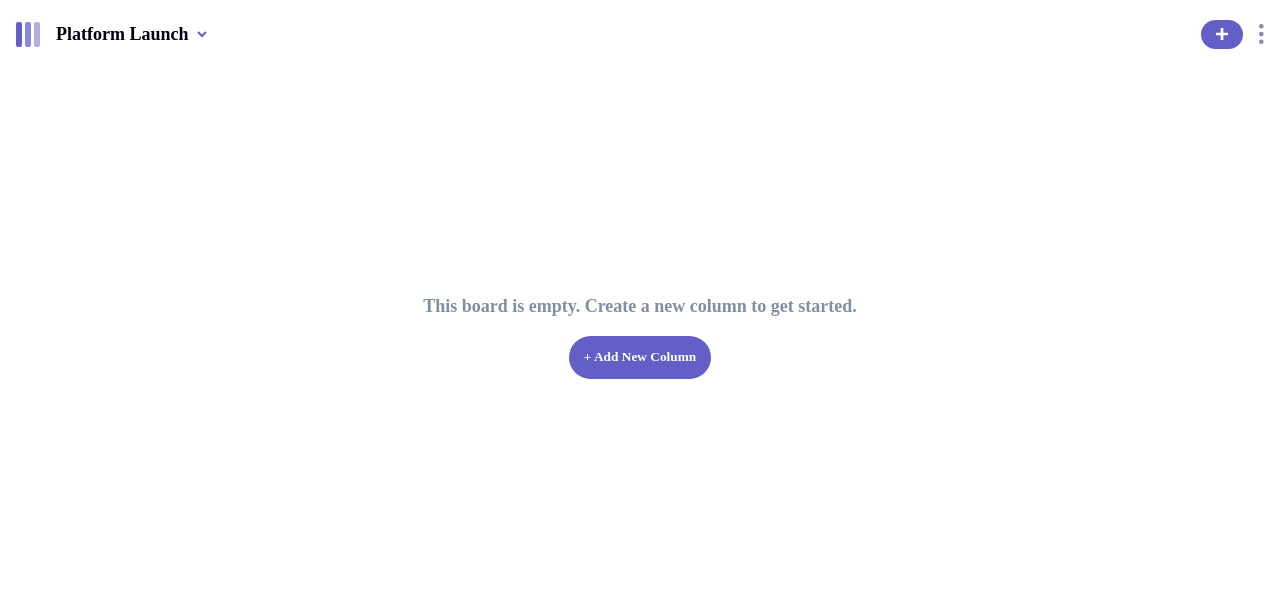
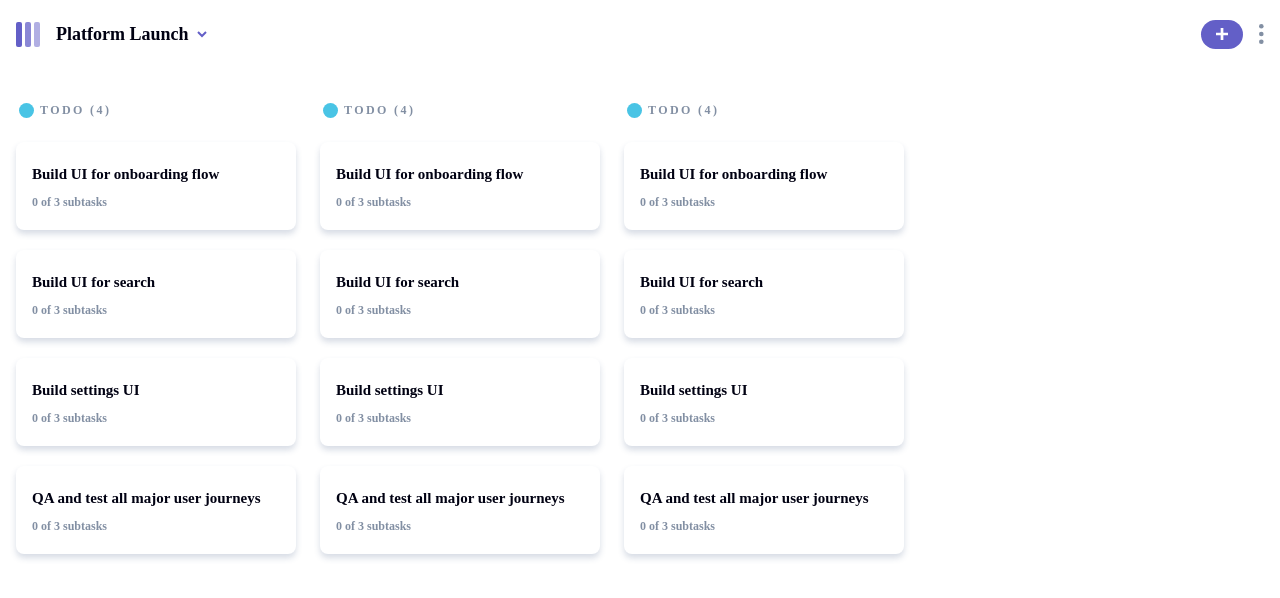
Before and after one commit to surrealgee/kanban-task-management-web-app, a React (Vite) app: page / in a window 1280 px wide. Shown: the top 598 px of the page. Built offline with nearby package versions, Linux system fonts and the light colour scheme.

Commit message:
Build column and task static components

```diff
--- a/src/components/Board.jsx
+++ b/src/components/Board.jsx
@@ -1,12 +1,23 @@
 import styled from "styled-components";
 import EmptyBoard from "./EmptyBoard";
+import Column from "./Column";
 
 function Board() {
   return (
-    <main>
-      <EmptyBoard />
-    </main>
+    <StyledBoard>
+      <Column />
+      <Column />
+      <Column />
+    </StyledBoard>
   );
 }
 
+const StyledBoard = styled.main`
+  min-height: 90vh;
+  padding: 0 1em;
+  display: flex;
+  gap: 1.5em;
+  overflow-x: scroll;
+`;
+
 export default Board;
--- /dev/null
+++ b/src/components/Column.jsx
@@ -0,0 +1,51 @@
+import styled from "styled-components";
+import TaskCard from "./TaskCard";
+
+function Column() {
+  return (
+    <StyledColumn>
+      <h2>TODO (4)</h2>
+      <div className="tasks-grid">
+        <TaskCard title="Build UI for onboarding flow" />
+        <TaskCard title="Build UI for search" />
+        <TaskCard title="Build settings UI" />
+        <TaskCard title="QA and test all major user journeys" />
+      </div>
+    </StyledColumn>
+  );
+}
+
+const StyledColumn = styled.div`
+  margin-top: 1.5em;
+
+  h2 {
+    font-family: "Plus Jakarta Sans";
+    font-weight: 700;
+    font-size: 0.75rem;
+    letter-spacing: 2.4px;
+    color: #828fa3;
+    position: relative;
+    padding-left: 2em;
+  }
+
+  h2::before {
+    content: "";
+    background: #49c4e5;
+    width: 15px;
+    height: 15px;
+    position: absolute;
+    border-radius: 50%;
+    left: 3px;
+    top: 0;
+  }
+
+  .tasks-grid {
+    margin-top: 1.5em;
+    display: grid;
+    grid-template-columns: 280px;
+    grid-auto-rows: 88px;
+    gap: 1.25em;
+  }
+`;
+
+export default Column;
--- /dev/null
+++ b/src/components/TaskCard.jsx
@@ -0,0 +1,34 @@
+import styled from "styled-components";
+
+function TaskCard({ title }) {
+  return (
+    <StyledTaskCard className="task">
+      <h3>{title}</h3>
+      <p>0 of 3 subtasks</p>
+    </StyledTaskCard>
+  );
+}
+
+const StyledTaskCard = styled.div`
+  background: #ffffff;
+  box-shadow: 0px 4px 6px rgba(54, 78, 126, 0.2);
+  border-radius: 8px;
+  padding: 1.5em 1em;
+
+  h3 {
+    font-family: "Plus Jakarta Sans";
+    font-weight: 700;
+    font-size: 0.9375rem;
+    color: #000112;
+    margin: 0;
+  }
+
+  p {
+    font-family: "Plus Jakarta Sans";
+    font-weight: 700;
+    font-size: 0.75rem;
+    color: #828fa3;
+  }
+`;
+
+export default TaskCard;
```
